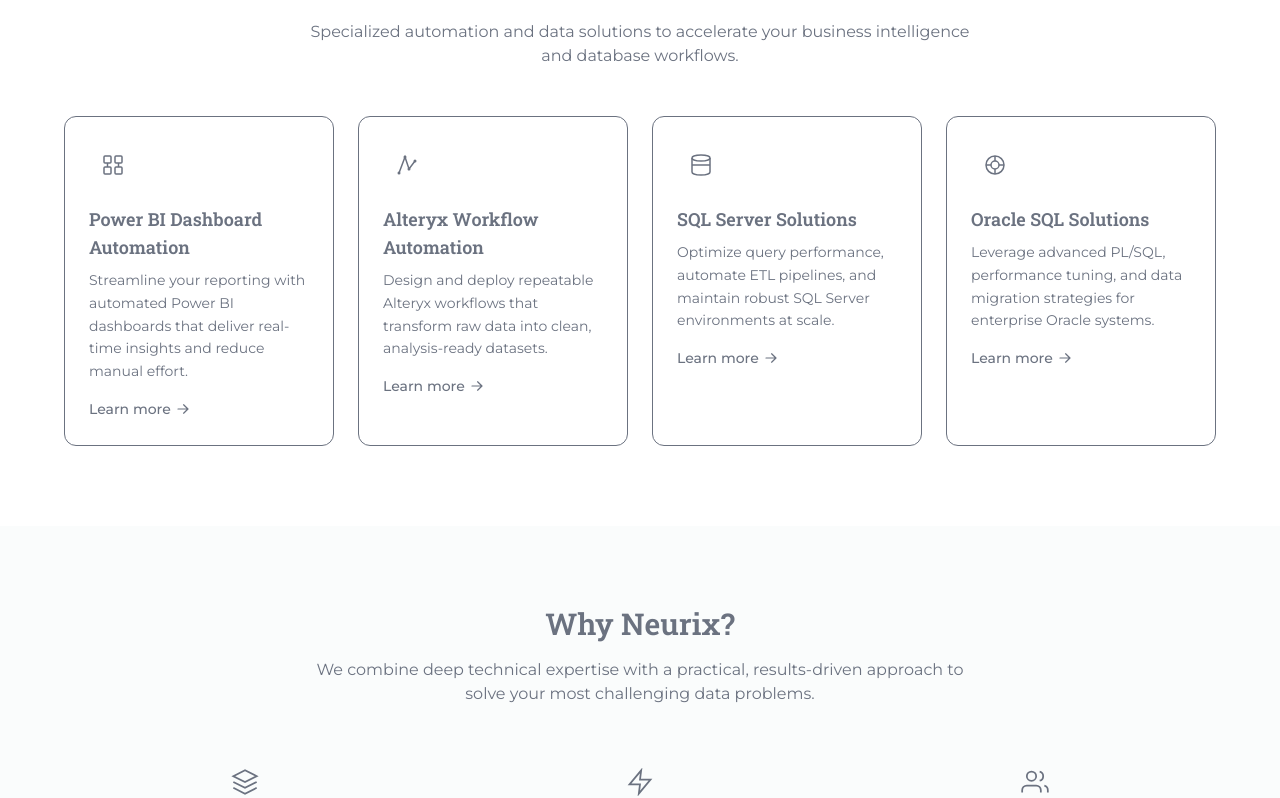
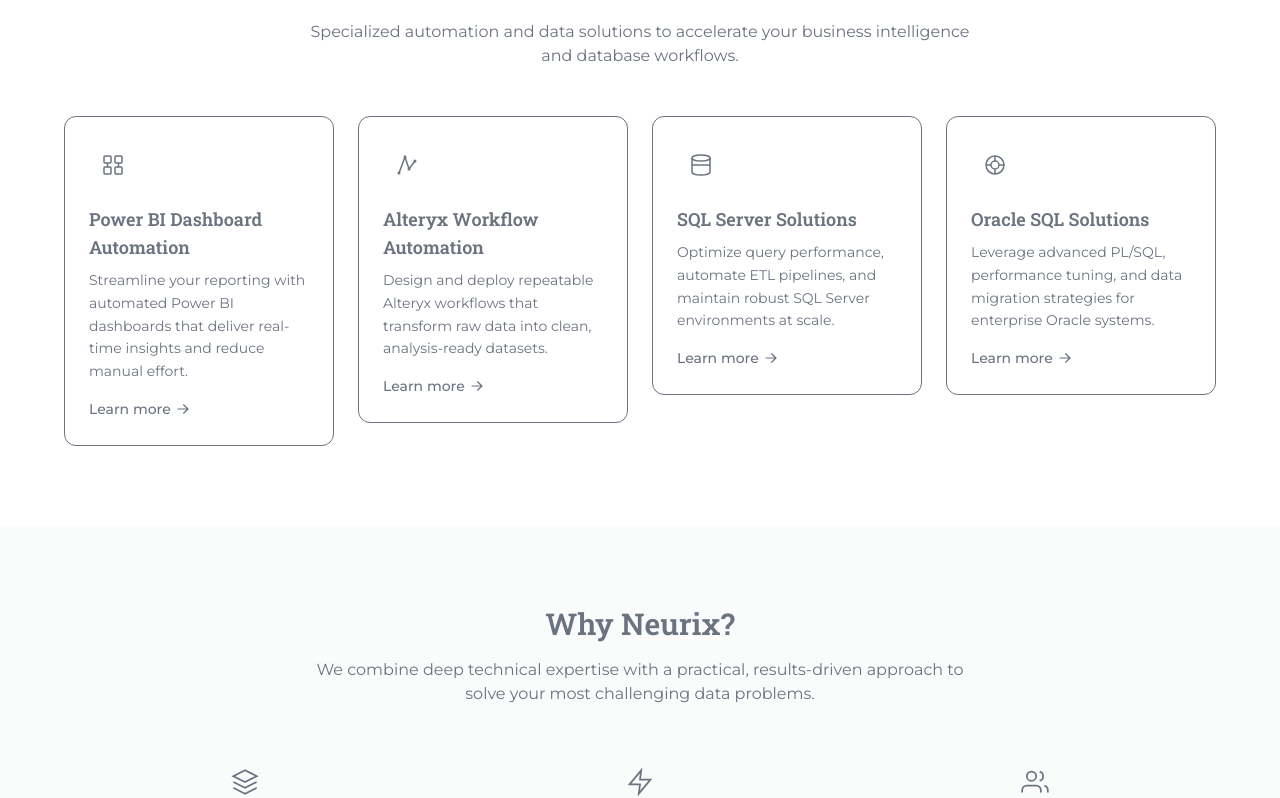
Before and after one commit to slark889/Neurix_Data_Solutions, a Next.js app: page / in a window 1280 px wide. Shown: the part 665-1463 px from the top of the page. Built offline with nearby package versions, Linux system fonts and the light colour scheme.

Commit message:
[Maya] Add entrance animations (fade-in on scroll), SVG favicon, robots.txt, sitemap.xml (issue #43)

```diff
--- a/src/app/about/page.tsx
+++ b/src/app/about/page.tsx
@@ -1,5 +1,7 @@
 import type { Metadata } from "next";
 import Link from "next/link";
+
+import AnimateOnScroll from "@/components/AnimateOnScroll";
 
 export const metadata: Metadata = {
   title: "About Neurix Data Solutions — Our Story & Mission",
@@ -98,6 +100,7 @@
 
           <div className="grid grid-cols-1 md:grid-cols-2 gap-8">
             {/* Value 1 */}
+            <AnimateOnScroll delay={0}>
             <div className="group rounded-xl border border-color-body/15 bg-white p-8 transition-all hover:border-color-primary/40 hover:shadow-md">
               <div className="mb-4 flex h-12 w-12 items-center justify-center rounded-lg bg-color-primary/10">
                 <svg
@@ -123,8 +126,10 @@
                 that generic consultants simply can&apos;t.
               </p>
             </div>
+            </AnimateOnScroll>
 
             {/* Value 2 */}
+            <AnimateOnScroll delay={100}>
             <div className="group rounded-xl border border-color-body/15 bg-white p-8 transition-all hover:border-color-primary/40 hover:shadow-md">
               <div className="mb-4 flex h-12 w-12 items-center justify-center rounded-lg bg-color-primary/10">
                 <svg
@@ -148,8 +153,10 @@
                 can stop babysitting data and start acting on it.
               </p>
             </div>
+            </AnimateOnScroll>
 
             {/* Value 3 */}
+            <AnimateOnScroll delay={200}>
             <div className="group rounded-xl border border-color-body/15 bg-white p-8 transition-all hover:border-color-primary/40 hover:shadow-md">
               <div className="mb-4 flex h-12 w-12 items-center justify-center rounded-lg bg-color-primary/10">
                 <svg
@@ -176,8 +183,10 @@
                 problems than it solves.
               </p>
             </div>
+            </AnimateOnScroll>
 
             {/* Value 4 */}
+            <AnimateOnScroll delay={300}>
             <div className="group rounded-xl border border-color-body/15 bg-white p-8 transition-all hover:border-color-primary/40 hover:shadow-md">
               <div className="mb-4 flex h-12 w-12 items-center justify-center rounded-lg bg-color-primary/10">
                 <svg
@@ -201,6 +210,7 @@
                 outgrow the systems we build together.
               </p>
             </div>
+            </AnimateOnScroll>
           </div>
         </div>
       </section>
--- a/src/app/layout.tsx
+++ b/src/app/layout.tsx
@@ -16,6 +16,9 @@
 export const metadata: Metadata = {
   title: "Neurix Data Solutions",
   description: "Automation methods for Power BI, Alteryx, SQL Server, and Oracle SQL",
+  icons: {
+    icon: "/favicon.svg",
+  },
 };
 
 export default function RootLayout({
--- a/src/app/page.tsx
+++ b/src/app/page.tsx
@@ -1,5 +1,6 @@
 import type { Metadata } from "next";
 import Link from "next/link";
+import AnimateOnScroll from "@/components/AnimateOnScroll";
 
 export const metadata: Metadata = {
   title: "Neurix Data Solutions — Automation for Power BI, Alteryx & SQL",
@@ -50,6 +51,7 @@
 
           <div className="grid grid-cols-1 sm:grid-cols-2 lg:grid-cols-4 gap-6">
             {/* Card 1: Power BI */}
+            <AnimateOnScroll delay={0}>
             <div className="group rounded-xl border border-color-body/15 bg-color-bg p-6 transition-all hover:border-color-primary/40 hover:shadow-md">
               <div className="mb-4 flex h-12 w-12 items-center justify-center rounded-lg bg-color-primary/10">
                 <svg
@@ -93,8 +95,10 @@
                 </svg>
               </Link>
             </div>
+            </AnimateOnScroll>
 
             {/* Card 2: Alteryx */}
+            <AnimateOnScroll delay={100}>
             <div className="group rounded-xl border border-color-body/15 bg-color-bg p-6 transition-all hover:border-color-primary/40 hover:shadow-md">
               <div className="mb-4 flex h-12 w-12 items-center justify-center rounded-lg bg-color-primary/10">
                 <svg
@@ -137,8 +141,10 @@
                 </svg>
               </Link>
             </div>
+            </AnimateOnScroll>
 
             {/* Card 3: SQL Server */}
+            <AnimateOnScroll delay={200}>
             <div className="group rounded-xl border border-color-body/15 bg-color-bg p-6 transition-all hover:border-color-primary/40 hover:shadow-md">
               <div className="mb-4 flex h-12 w-12 items-center justify-center rounded-lg bg-color-primary/10">
                 <svg
@@ -179,8 +185,10 @@
                 </svg>
               </Link>
             </div>
+            </AnimateOnScroll>
 
             {/* Card 4: Oracle SQL */}
+            <AnimateOnScroll delay={300}>
             <div className="group rounded-xl border border-color-body/15 bg-color-bg p-6 transition-all hover:border-color-primary/40 hover:shadow-md">
               <div className="mb-4 flex h-12 w-12 items-center justify-center rounded-lg bg-color-primary/10">
                 <svg
@@ -224,6 +232,7 @@
                 </svg>
               </Link>
             </div>
+            </AnimateOnScroll>
           </div>
         </div>
       </section>
@@ -240,6 +249,7 @@
 
           <div className="grid grid-cols-1 md:grid-cols-3 gap-8">
             {/* Value 1 */}
+            <AnimateOnScroll delay={0}>
             <div className="text-center">
               <div className="mx-auto mb-4 flex h-14 w-14 items-center justify-center rounded-full bg-color-primary/10">
                 <svg
@@ -262,8 +272,10 @@
                 Years of hands-on experience across Power BI, Alteryx, SQL Server, and Oracle ecosystems — we know the tools inside and out.
               </p>
             </div>
+            </AnimateOnScroll>
 
             {/* Value 2 */}
+            <AnimateOnScroll delay={100}>
             <div className="text-center">
               <div className="mx-auto mb-4 flex h-14 w-14 items-center justify-center rounded-full bg-color-primary/10">
                 <svg
@@ -285,7 +297,9 @@
               </p>
             </div>
 
+            </AnimateOnScroll>
             {/* Value 3 */}
+            <AnimateOnScroll delay={200}>
             <div className="text-center">
               <div className="mx-auto mb-4 flex h-14 w-14 items-center justify-center rounded-full bg-color-primary/10">
                 <svg
@@ -309,6 +323,7 @@
                 Your goals are our goals. We collaborate closely to ensure every deliverable drives measurable business value.
               </p>
             </div>
+            </AnimateOnScroll>
           </div>
         </div>
       </section>
--- a/src/app/services/page.tsx
+++ b/src/app/services/page.tsx
@@ -1,5 +1,6 @@
 import type { Metadata } from "next";
 import Link from "next/link";
+import AnimateOnScroll from "@/components/AnimateOnScroll";
 
 export const metadata: Metadata = {
   title: "Services — Power BI, Alteryx, SQL Server & Oracle Automation",
@@ -147,9 +148,9 @@
       <section className="bg-white py-20 px-6">
         <div className="mx-auto max-w-6xl">
           <div className="grid grid-cols-1 lg:grid-cols-2 gap-8">
-            {services.map((service) => (
+            {services.map((service, i) => (
+              <AnimateOnScroll key={service.title} delay={i * 100}>
               <div
-                key={service.title}
                 className="group rounded-xl border border-color-body/15 bg-color-bg p-8 transition-all hover:border-color-primary/40 hover:shadow-lg"
               >
                 {/* Icon */}
@@ -194,6 +195,7 @@
                   ))}
                 </ul>
               </div>
+              </AnimateOnScroll>
             ))}
           </div>
         </div>
--- /dev/null
+++ b/src/components/AnimateOnScroll.tsx
@@ -0,0 +1,59 @@
+"use client";
+
+import { useEffect, useRef, useState, type ReactNode } from "react";
+
+interface AnimateOnScrollProps {
+  children: ReactNode;
+  className?: string;
+  /** Animation delay in ms (stagger effect) */
+  delay?: number;
+}
+
+export default function AnimateOnScroll({
+  children,
+  className = "",
+  delay = 0,
+}: AnimateOnScrollProps) {
+  const ref = useRef<HTMLDivElement>(null);
+  const [isVisible, setIsVisible] = useState(false);
+
+  useEffect(() => {
+    const node = ref.current;
+    if (!node) return;
+
+    const observer = new IntersectionObserver(
+      ([entry]) => {
+        if (entry.isIntersecting) {
+          // Use setTimeout for delay stagger
+          if (delay > 0) {
+            setTimeout(() => setIsVisible(true), delay);
+          } else {
+            setIsVisible(true);
+          }
+          // Once visible, stop observing
+          observer.unobserve(node);
+        }
+      },
+      {
+        threshold: 0.1,
+        rootMargin: "0px 0px -30px 0px",
+      }
+    );
+
+    observer.observe(node);
+    return () => observer.disconnect();
+  }, [delay]);
+
+  return (
+    <div
+      ref={ref}
+      className={`transition-all duration-700 ease-out ${
+        isVisible
+          ? "opacity-100 translate-y-0"
+          : "opacity-0 translate-y-6"
+      } ${className}`}
+    >
+      {children}
+    </div>
+  );
+}
```
Also changed, not shown: public/favicon.svg (added), public/robots.txt (added), 1 other file (tests, documents, lock files or other folders).
